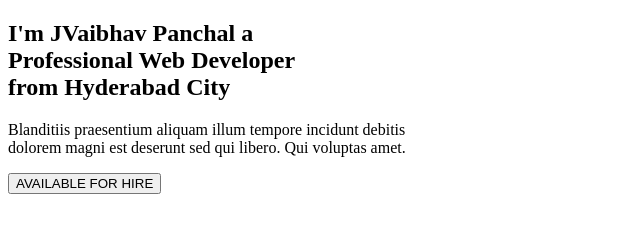
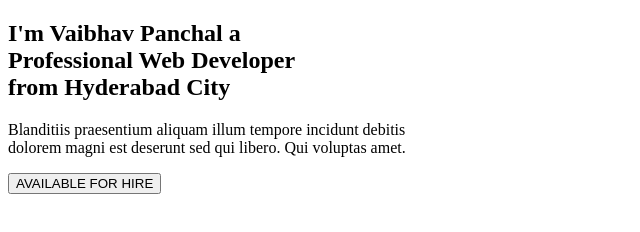
Before and after one commit to vaibhavpanchal07/PhotoFolio, a plain HTML site: page landing.html in a window 1280 px wide. Shown: the full height of the page, 0-640 px from the left. Drawn offline with Linux system fonts and the light colour scheme.

Commit message:
Update landing.html

```diff
--- a/landing.html
+++ b/landing.html
@@ -8,7 +8,7 @@
 <body>
     <section>
         <div class="content">
-            <h1>I'm <span>JVaibhav Panchal</span> a <br> Professional Web Developer <br> from Hyderabad City</h1>
+            <h1>I'm <span>Vaibhav Panchal</span> a <br> Professional Web Developer <br> from Hyderabad City</h1>
             <p>Blanditiis praesentium aliquam illum tempore incidunt debitis <br> dolorem magni est deserunt sed qui
                 libero. Qui voluptas amet.</p>
             <button class="btn btn-success">AVAILABLE FOR HIRE</button>
```
